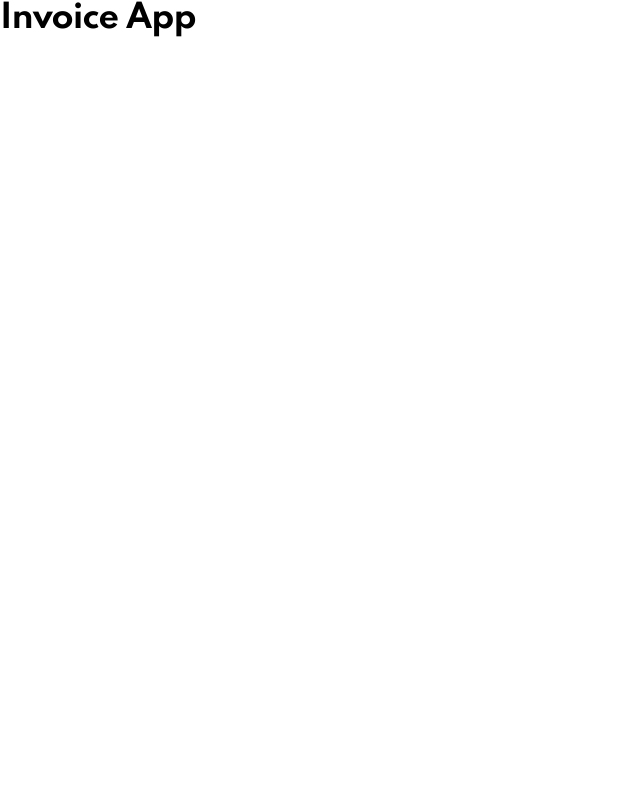
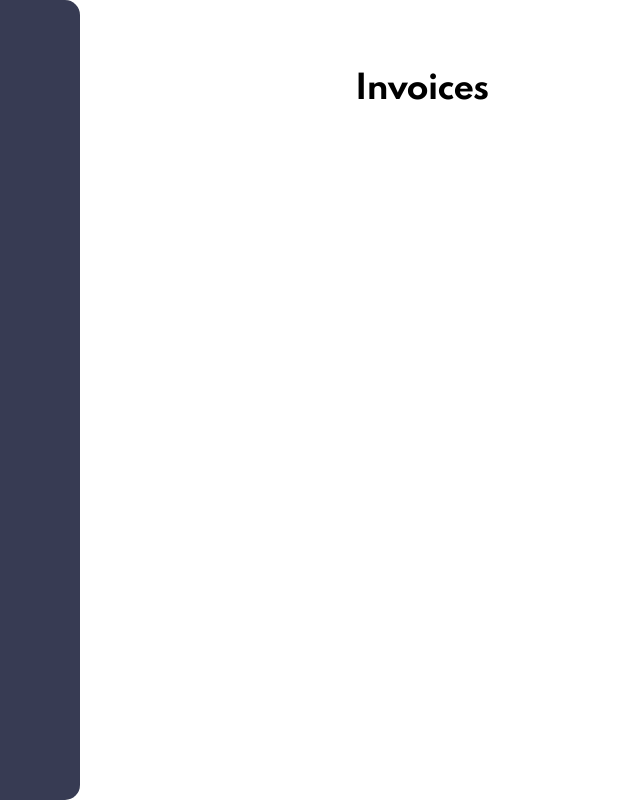
Before and after one commit to Euuphi/invoice-app, a Next.js app: page / in a window 1280 px wide. Shown: the whole page, without its empty margins (0-640 px from the left). Built offline with nearby package versions, Linux system fonts and the light colour scheme.

Commit message:
Add base nav bar and main section

```diff
--- /dev/null
+++ b/components/Header.js
@@ -0,0 +1,8 @@
+// Components
+import H1 from "./headings/H1";
+
+const Header = () => {
+    return <H1>Invoices</H1>;
+};
+
+export default Header;
--- /dev/null
+++ b/components/layout/Main.js
@@ -0,0 +1,7 @@
+import styled from "styled-components";
+
+const Main = styled.main`
+    padding: 7.1rem 35.5rem;
+`;
+
+export default Main;
--- /dev/null
+++ b/components/nav/Nav.js
@@ -0,0 +1,17 @@
+import styled from "styled-components";
+
+const NavBar = styled.nav`
+    background-color: ${({ theme }) => theme.light.nav};
+    border-radius: 0 15px 15px 0;
+    overflow: hideen;
+    height: 100vh;
+    position: fixed;
+    width: 8rem;
+    z-index: 999;
+`;
+
+const Nav = () => {
+    return <NavBar></NavBar>;
+};
+
+export default Nav;
--- a/pages/_document.js
+++ b/pages/_document.js
@@ -4,6 +4,7 @@ export default function Document() {
     return (
         <Html>
             <Head>
+                <link rel="icon" href="/favicon-32x32.png" />
                 <link rel="preconnect" href="https://fonts.googleapis.com" />
                 <link rel="preconnect" href="https://fonts.googleapis.com" />
                 <link
--- a/pages/index.js
+++ b/pages/index.js
@@ -1,16 +1,19 @@
 import Head from "next/head";
-import favicon from "public/favicon-32x32.png";
 // Components
-import H1 from "components/headings/H1";
+import Main from "components/layout/Main";
+import Nav from "components/nav/Nav";
+import Header from "components/Header";
 
 export default function Home() {
     return (
-        <div>
+        <>
             <Head>
                 <title>Invoice App</title>
-                <link rel="icon" href={favicon} />
             </Head>
-            <H1>Invoice App</H1>
-        </div>
+            <Nav />
+            <Main>
+                <Header />
+            </Main>
+        </>
     );
 }
--- a/themes/theme.js
+++ b/themes/theme.js
@@ -36,6 +36,7 @@ const theme = {
                 text: "#888eb0",
             },
         },
+        nav: "#373b53",
         text: { primary: "#0c0e16", secondary: "#7e88c3" },
     },
     dark: {
@@ -54,6 +55,7 @@ const theme = {
                 text: "#dfe3fa",
             },
         },
+        nav: "#1e2139",
         text: { primary: "#fff", secondary: "#dfe3fa" },
     },
 };
```
